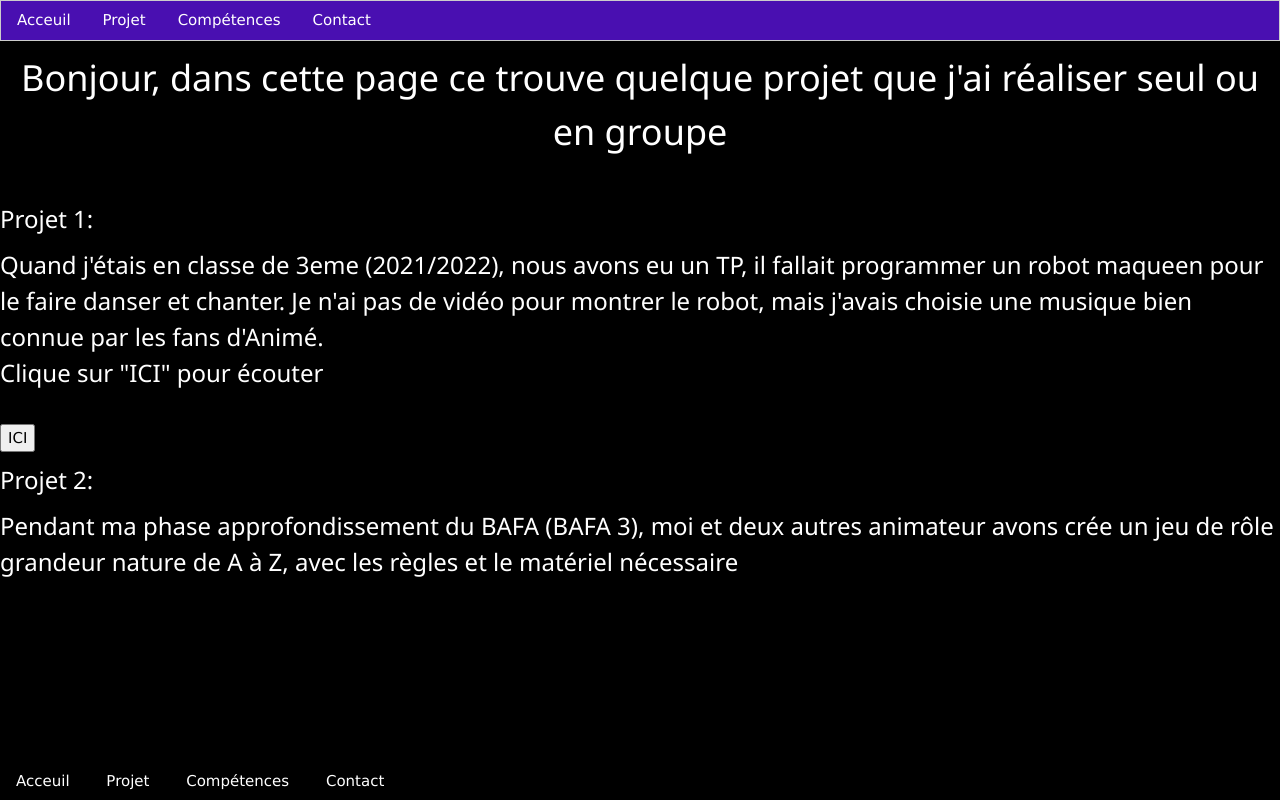
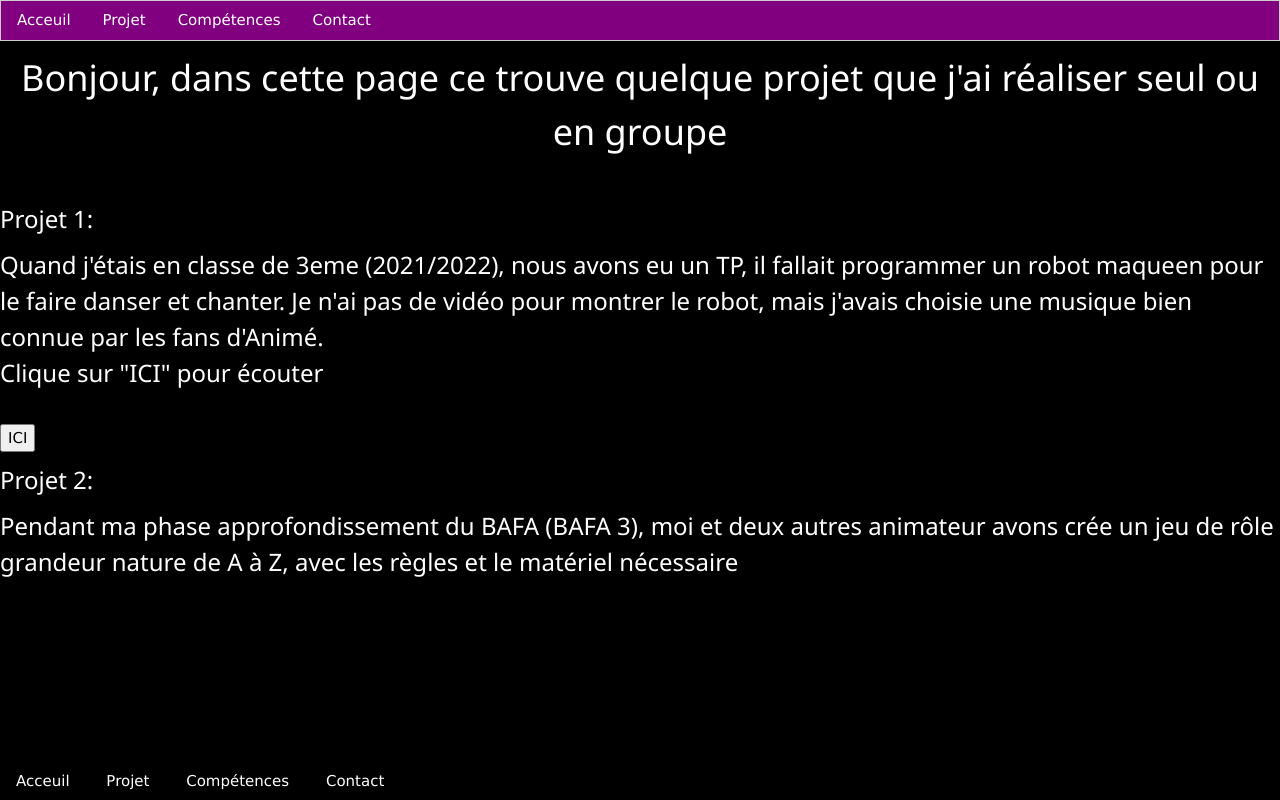
Before and after one commit to BilalT07/portfolio-bilal, a plain HTML site: page projet.html in a window 1280 px wide. Drawn offline with nearby package versions, Linux system fonts and the light colour scheme.

Commit message:
Update projet.html

```diff
--- a/projet.html
+++ b/projet.html
@@ -9,7 +9,7 @@
     <link rel="stylesheet" href="style.css" />
 </head>
 <body>
-    <div class="w3-bar w3-border" style="background-color: #490fb1;">
+    <div class="w3-bar w3-border" style="background-color: #800080;">
         <a href="index.html" class="w3-bar-item w3-button">Acceuil</a>
         <a href="projet.html" class="w3-bar-item w3-button">Projet</a>
         <a href="competences.html" class="w3-bar-item w3-button">Compétences</a>
```
